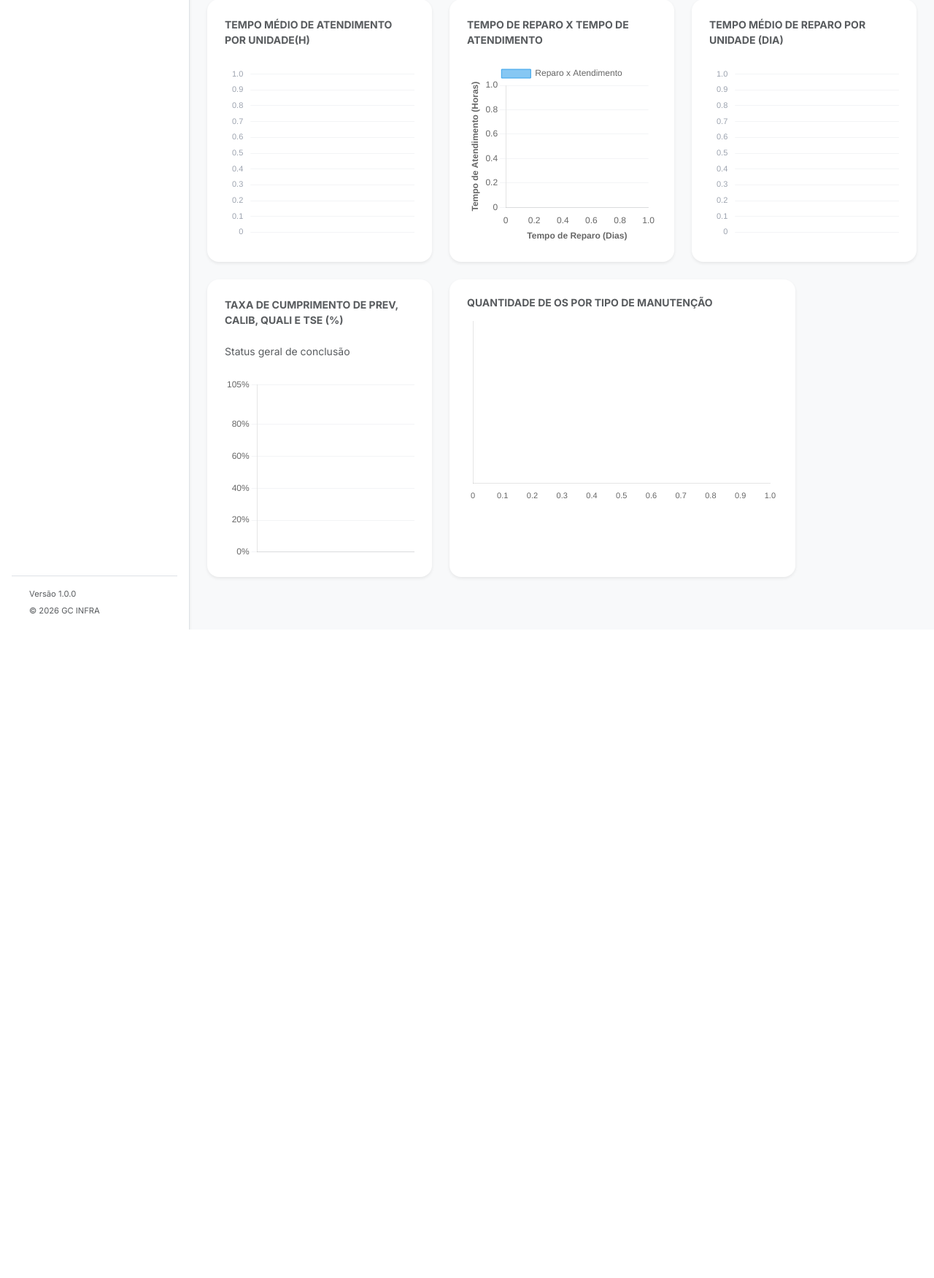
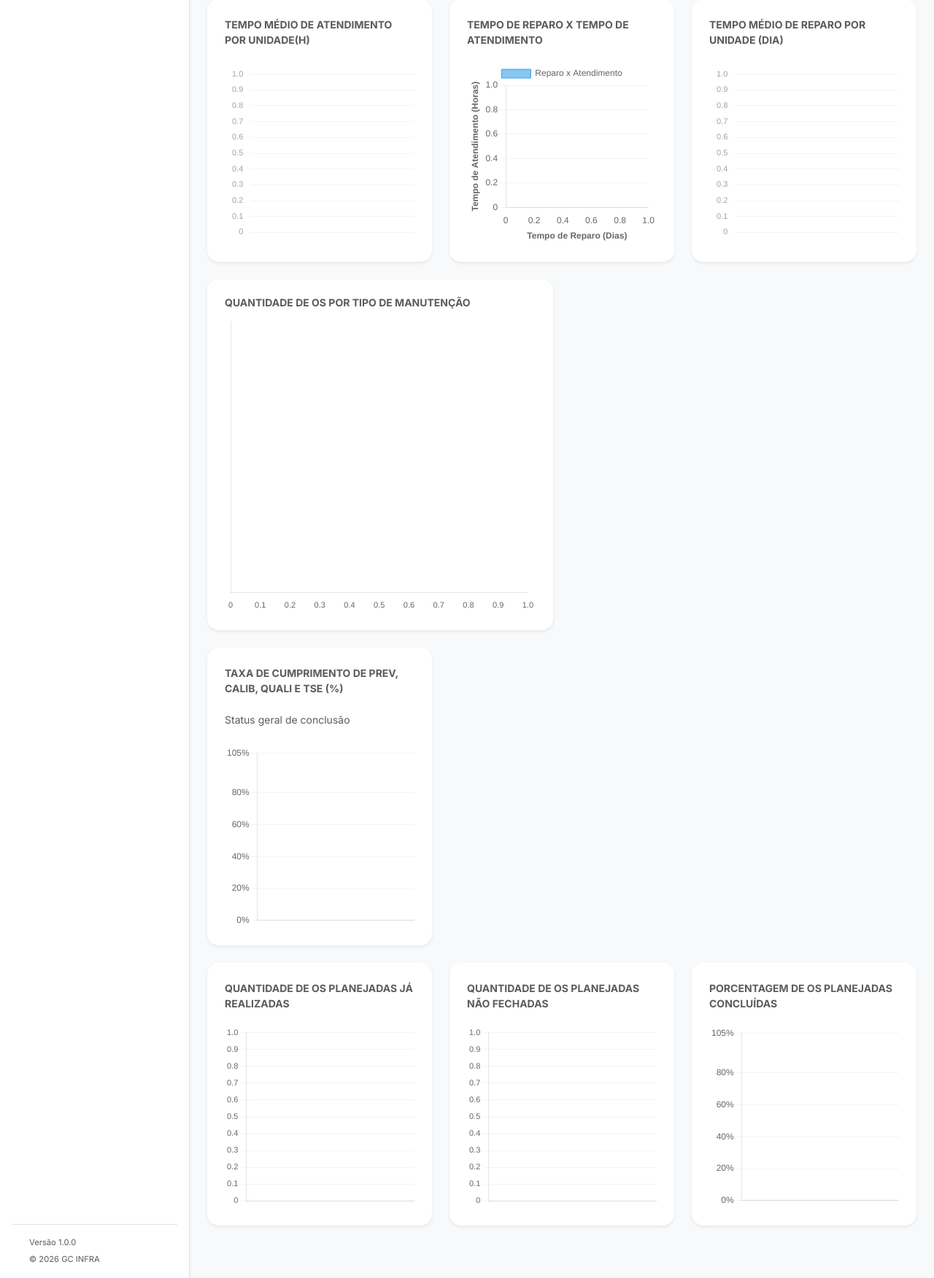
Before and after one commit to hithalloagir/neovero_site_apresentacao, a Django app: template eng_clinica/templates/engenharia/graficos.html in a window 1280 px wide. Shown: the part 281-2033 px from the top of the page at 73% size. Before the commit the page ends 1144 px from the top, so only its background shows below. Run offline with Django 5.2, Linux system fonts and the light colour scheme; the template is opened without the code that fills it: values that come from a table or form of the project are taken from there, others are empty.

Commit message:
feat: Feito graficos de OS

```diff
--- a/eng_clinica/static/engenharia/js/dashboard_graficos_charts.js
+++ b/eng_clinica/static/engenharia/js/dashboard_graficos_charts.js
@@ -76,12 +76,30 @@ document.addEventListener("DOMContentLoaded", () => {
     const labels_tipo_manutencao_os = readJsonScript("labels_tipo_manutencao_os");
     const data_tipo_manutencao_os = readJsonScript("data_tipo_manutencao_os");
 
+    // --- 6. Quantidade de OS Planejadas já Realizadas ---
+    const labels_qtde_os_planejadas_realizadas = readJsonScript("labels_qtde_os_planejadas_realizadas");
+    const data_qtde_os_planejadas_realizadas = readJsonScript("data_qtde_os_planejadas_realizadas");
+
+    // --- 7. Quantidade de OS Planejadas Não Fechadas ---
+    const labels_qtde_os_planejadas_n_realizadas = readJsonScript("labels_qtde_os_planejadas_n_realizadas");
+    const data_qtde_os_planejadas_n_realizadas = readJsonScript("data_qtde_os_planejadas_n_realizadas");
+
+    //--- 8. Taxa de Conclusão de OS de Planejamento ---
+    const labels_os_taxa_conclusao_planejamento = readJsonScript("labels_os_taxa_conclusao_planejamento");
+    const data_os_taxa_conclusao_planejamento = readJsonScript("data_os_taxa_conclusao_planejamento");
+    const plan_taxa_metadados = readJsonScript("plan_taxa_metadados");
+
+
     // Elementos do DOM
     const elAtendimentoMedio = document.getElementById("chartAtendimentoMedio");
     const elScatter = document.getElementById("chartScatterReparo");
     const elReparoMedio = document.getElementById("chartReparoMedio");
     const elCumprimentoMedio = document.getElementById("chartCumprimentoPrev");
     const elOsPorTipoManutencao = document.getElementById("chartOsPorTipoManutencao");
+    const elQtdeOsPlanejadasRealizadas = document.getElementById("chartQtdeOSPlanejdasRealizadas");
+    const elQtdeOsPlanejadasNFechadas = document.getElementById("chartQtdeOSPlanejdasNFechadas");
+    const chartPorcentagemOSPlanejadasConcluidas = document.getElementById("chartPorcentagemOSPlanejadasConcluidas");
+
 
     // -------------------------------------------------------
     // 1) Tempo Médio de Atendimento por Unidade (h)
@@ -266,11 +284,18 @@ document.addEventListener("DOMContentLoaded", () => {
                     "#0d6efd", "#6610f2", "#6f42c1", "#d63384", "#dc3545", "#fd7e14"
                 ],
                 borderRadius: 4,
+                barPercentage: 0.9,
+                categoryPercentage: 0.9
             }]
         },
         options: {
             ...baseOptions(),
-            indexAxis: 'y', // <--- ISSO DEIXA A BARRA HORIZONTAL (Melhor para ler nomes longos)
+            indexAxis: 'y',
+            interaction: {
+                mode: 'nearest',
+                axis: 'y',
+                intersect: false,
+            },
             scales: {
                 x: {
                     grid: { display: false },
@@ -296,4 +321,143 @@ document.addEventListener("DOMContentLoaded", () => {
             }
         }
     });
+
+    // -------------------------------------------------------
+    // 6) Quantidade de OS Planejadas já Realizadas
+    // -------------------------------------------------------
+    new Chart(elQtdeOsPlanejadasRealizadas, {
+        type: "bar",
+        data: {
+            labels: labels_qtde_os_planejadas_realizadas,
+            datasets: [{
+                label: "Planejadas Concluídas",
+                data: data_qtde_os_planejadas_realizadas,
+                backgroundColor: "#198754", // Verde Sucesso
+                borderRadius: 4,
+                barPercentage: 0.6,
+            }]
+        },
+        options: {
+            ...baseOptions(),
+            scales: {
+                x: {
+                    grid: { display: false },
+                    ticks: { font: { size: 11 } }
+                },
+                y: {
+                    grid: { color: "#f3f4f6" },
+                    ticks: {
+                        font: { size: 11 },
+                        beginAtZero: true
+                    }
+                }
+            },
+            plugins: {
+                legend: { display: false },
+                tooltip: {
+                    callbacks: {
+                        label: function(context) {
+                            return `Concluídas: ${context.raw}`;
+                        }
+                    }
+                }
+            }
+        }
+    });
+
+    // -------------------------------------------------------
+    // 7) Quantidade de OS Planejadas não fechadas
+    // -------------------------------------------------------
+    new Chart(elQtdeOsPlanejadasNFechadas, {
+        type: "bar",
+        data: {
+            labels: labels_qtde_os_planejadas_n_realizadas,
+            datasets: [{
+                label: "Planejadas Não Fechadas",
+                data: data_qtde_os_planejadas_n_realizadas,
+                backgroundColor: "#198754", // Verde Sucesso
+                borderRadius: 4,
+                barPercentage: 0.6,
+            }]
+        },
+        options: {
+            ...baseOptions(),
+            scales: {
+                x: {
+                    grid: { display: false },
+                    ticks: { font: { size: 11 } }
+                },
+                y: {
+                    grid: { color: "#f3f4f6" },
+                    ticks: {
+                        font: { size: 11 },
+                        beginAtZero: true
+                    }
+                }
+            },
+            plugins: {
+                legend: { display: false },
+                tooltip: {
+                    callbacks: {
+                        label: function(context) {
+                            return `Pendentes: ${context.raw}`;
+                        }
+                    }
+                }
+            }
+        }
+    });
+
+    // -------------------------------------------------------
+    // 7) OS Taxa de Conclusão de Planejamento
+    // -------------------------------------------------------
+    new Chart(chartPorcentagemOSPlanejadasConcluidas, {
+        type: "bar",
+        data: {
+            labels: labels_os_taxa_conclusao_planejamento,
+            datasets: [{
+                label: "Conclusão (%)",
+                data: data_os_taxa_conclusao_planejamento,
+                backgroundColor: "#0dcaf0", // Azul Ciano (Info)
+                borderRadius: 4,
+                barPercentage: 0.6,
+            }]
+        },
+        options: {
+            ...baseOptions(),
+            scales: {
+                x: {
+                    grid: { display: false },
+                    ticks: { font: { size: 11 } }
+                },
+                y: {
+                    beginAtZero: true,
+                    max: 105,
+                    grid: { color: "#f3f4f6" },
+                    ticks: { callback: function(v) { return v + "%" } }
+                }
+            },
+            plugins: {
+                legend: { display: false },
+                tooltip: {
+                    callbacks: {
+                        label: function(context) {
+                            const index = context.dataIndex;
+                            const det = plan_taxa_metadados ? plan_taxa_metadados[index] : null;
+                            const pct = context.raw;
+
+                            if (det) {
+                                return [
+                                    `Taxa: ${pct}%`,
+                                    `Realizadas: ${det.fechada}`,
+                                    `Total Planejado: ${det.total}`
+                                ];
+                            }
+                            return `Taxa: ${pct}%`;
+                        }
+                    }
+                }
+            }
+        }
+        });
 });
--- a/eng_clinica/templates/engenharia/graficos.html
+++ b/eng_clinica/templates/engenharia/graficos.html
@@ -94,7 +94,24 @@
             </div>
         </div>
     </div>
+</div>
 
+<div class="row g-4 mb-4">
+    <div class="col-12 col-lg-6">
+        <div class="card border-0 shadow-sm rounded-4 h-100">
+            <div class="card-body p-4">
+                <h5 class="text-uppercase text-muted fw-bold small mb-3">
+                    Quantidade de OS por Tipo de Manutenção
+                </h5>
+                <div style="height: 400px; position: relative;">
+                    <canvas id="chartOsPorTipoManutencao"></canvas>
+                </div>
+            </div>
+        </div>
+    </div>
+</div>
+
+<div class="row g-4 mb-4">
     <div class="col-12 col-lg-4">
         <div class="card border-0 shadow-sm rounded-4 h-100">
             <div class="card-body p-4">
@@ -118,15 +135,52 @@
             </div>
         </div>
     </div>
+</div>
 
-    <div class="col-12 col-lg-6">
+<div class="row g-4 mb-4">
+    <div class="col-12 col-lg-4">
         <div class="card border-0 shadow-sm rounded-4 h-100">
             <div class="card-body p-4">
-                <h5 class="text-uppercase text-muted fw-bold small mb-3">
-                    Quantidade de OS por Tipo de Manutenção
-                </h5>
+                <div class="d-flex justify-content-between align-items-start mb-3">
+                    <div>
+                        <p class="text-uppercase text-muted fw-bold small mb-1">Quantidade de OS planejadas já realizadas</p>
+                    </div>
+                </div>
+
                 <div style="height: 250px; position: relative;">
-                    <canvas id="chartOsPorTipoManutencao"></canvas>
+                    <canvas id="chartQtdeOSPlanejdasRealizadas"></canvas>
+                </div>
+            </div>
+        </div>
+    </div>
+
+    <div class="col-12 col-lg-4">
+        <div class="card border-0 shadow-sm rounded-4 h-100">
+            <div class="card-body p-4">
+                <div class="d-flex justify-content-between align-items-start mb-3">
+                    <div>
+                        <p class="text-uppercase text-muted fw-bold small mb-1">Quantidade de OS planejadas não fechadas</p>
+                    </div>
+                </div>
+
+                <div style="height: 250px; position: relative;">
+                    <canvas id="chartQtdeOSPlanejdasNFechadas"></canvas>
+                </div>
+            </div>
+        </div>
+    </div>
+
+    <div class="col-12 col-lg-4">
+        <div class="card border-0 shadow-sm rounded-4 h-100">
+            <div class="card-body p-4">
+                <div class="d-flex justify-content-between align-items-start mb-3">
+                    <div>
+                        <p class="text-uppercase text-muted fw-bold small mb-1">Porcentagem de OS Planejadas Concluídas</p>
+                    </div>
+                </div>
+
+                <div style="height: 250px; position: relative;">
+                    <canvas id="chartPorcentagemOSPlanejadasConcluidas"></canvas>
                 </div>
             </div>
         </div>
@@ -149,5 +203,16 @@
 {{ labels_tipo_manutencao_os|json_script:"labels_tipo_manutencao_os" }}
 {{ data_tipo_manutencao_os|json_script:"data_tipo_manutencao_os" }}
 
+{{ labels_qtde_os_planejadas_realizadas|json_script:"labels_qtde_os_planejadas_realizadas" }}
+{{ data_qtde_os_planejadas_realizadas|json_script:"data_qtde_os_planejadas_realizadas" }}
+
+{{ labels_qtde_os_planejadas_n_realizadas|json_script:"labels_qtde_os_planejadas_n_realizadas" }}
+{{ data_qtde_os_planejadas_n_realizadas|json_script:"data_qtde_os_planejadas_n_realizadas" }}
+
+
+{{ labels_os_taxa_conclusao_planejamento|json_script:"labels_os_taxa_conclusao_planejamento" }}
+{{ data_os_taxa_conclusao_planejamento|json_script:"data_os_taxa_conclusao_planejamento" }}
+{{ plan_taxa_metadados|json_script:"plan_taxa_metadados" }}
+
 <script src="{% static 'engenharia/js/dashboard_graficos_charts.js' %}"></script>
 {% endblock %}
```
Also changed, not shown: eng_clinica/services/graficos/graficos_dashboards.py (+153 -0 lines), eng_clinica/views.py (+57 -2 lines).
